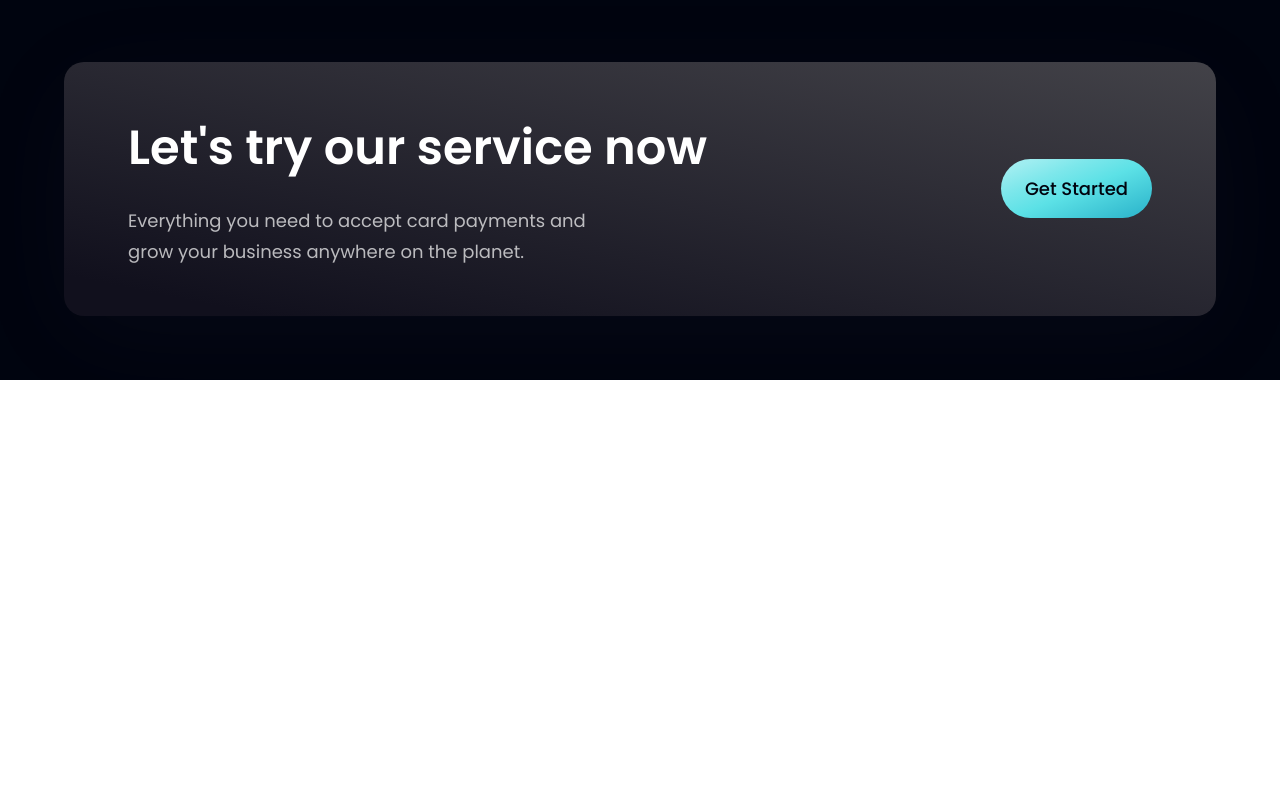
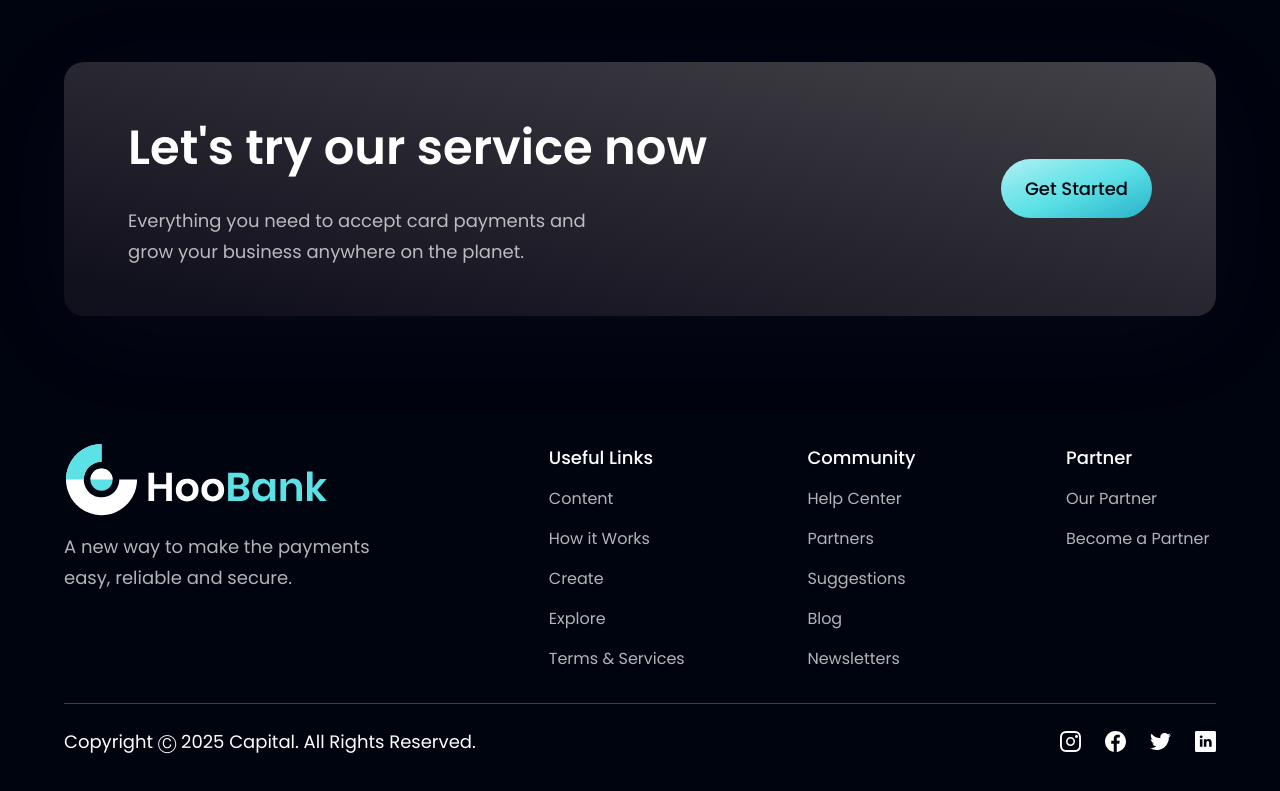
Before and after one commit to DhavitG/Capital, a React (Vite) app: page / in a window 1280 px wide. Shown: the part 4082-4873 px from the top of the page. Before the commit the page ends 4462 px from the top, so only its background shows below. Built offline with nearby package versions, Linux system fonts and the light colour scheme.

Commit message:
Footer Component

```diff
--- a/src/Components/Footer.jsx
+++ b/src/Components/Footer.jsx
@@ -1,7 +1,78 @@
-import React from "react";
+import styles from "../styles";
+import { logo } from "../assets";
+import { footerLinks, socialMedia } from "../constants";
 
 const Footer = () => {
-  return <div></div>;
+  return (
+    <section className={`${styles.flexCenter} ${styles.paddingY} flex-col`}>
+      <div className={`${styles.flexStart} md:flex-row flex-col mb-8 w-full`}>
+        <div className="flex flex-1 flex-col justify-start mr-10">
+          <img
+            src={logo}
+            alt="Capital"
+            className="w-[266px] h-[72px] object-contain"
+          />
+          <p className={`${styles.paragraph} mt-4 max-w-[312px]`}>
+            A new way to make the payments easy, reliable and secure.
+          </p>
+        </div>
+
+        <div className="flex-[1.5] w-full flex flow-row justify-between flex-wrap md:mt-0 mt-10">
+          {footerLinks.map((footerLink) => {
+            return (
+              <div
+                key={footerLink.key}
+                className="flex flex-col ss:my-0 my-4 min-w-[150px]"
+              >
+                <h4
+                  className={`font-poppins font-medium text-[18px] leading-[27px] text-white`}
+                >
+                  {footerLink.title}
+                </h4>
+                <ul className="list-none mt-4">
+                  {footerLink.links.map((link, index) => {
+                    return (
+                      <li
+                        key={link.name}
+                        className={`font-poppins font-normal text-[16px] leading-[24px] text-dimWhite hover:text-secondary cursor-pointer ${
+                          index !== footerLink.links.length - 1
+                            ? "mb-4"
+                            : "mb-0"
+                        }`}
+                      >
+                        {link.name}
+                      </li>
+                    );
+                  })}
+                </ul>
+              </div>
+            );
+          })}
+        </div>
+      </div>
+
+      <div className="w-full flex justify-between items-center md:flex-row flex-col pt-6 border-t-[1px] border-t-[#3F3E45]">
+        <p className="font-poppins font-normal text-center text-[18px] leading-[27px] text-white">
+          Copyright Ⓒ 2025 Capital. All Rights Reserved.
+        </p>
+
+        <div className="flex flex-row md:mt-0 mt-6">
+          {socialMedia.map((social, index) => {
+            return (
+              <img
+                key={social.id}
+                src={social.icon}
+                alt={social.id}
+                className={`w-[21px] h-[21px] object-contain cursor-pointer ${
+                  index != socialMedia.length - 1 ? "mr-6" : "mr-0"
+                }`}
+              />
+            );
+          })}
+        </div>
+      </div>
+    </section>
+  );
 };
 
 export default Footer;
```
